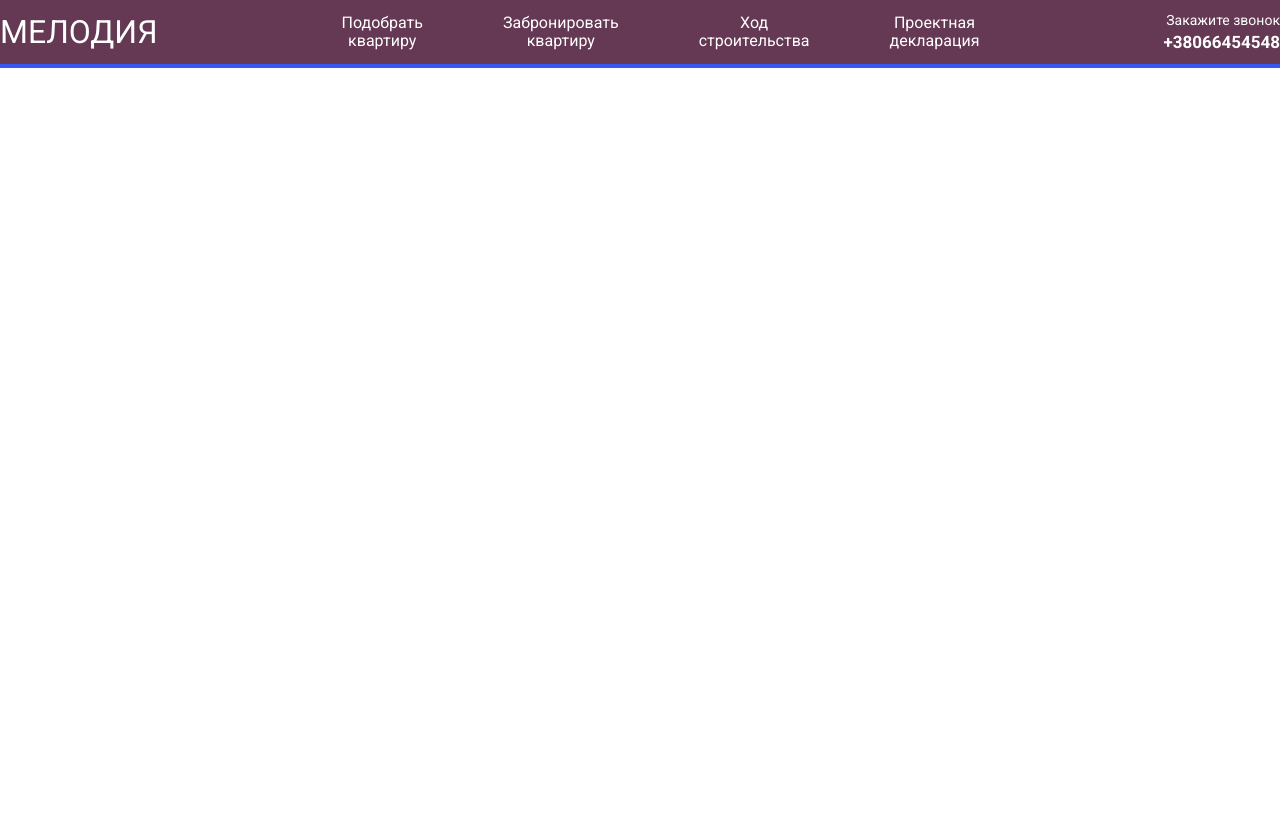
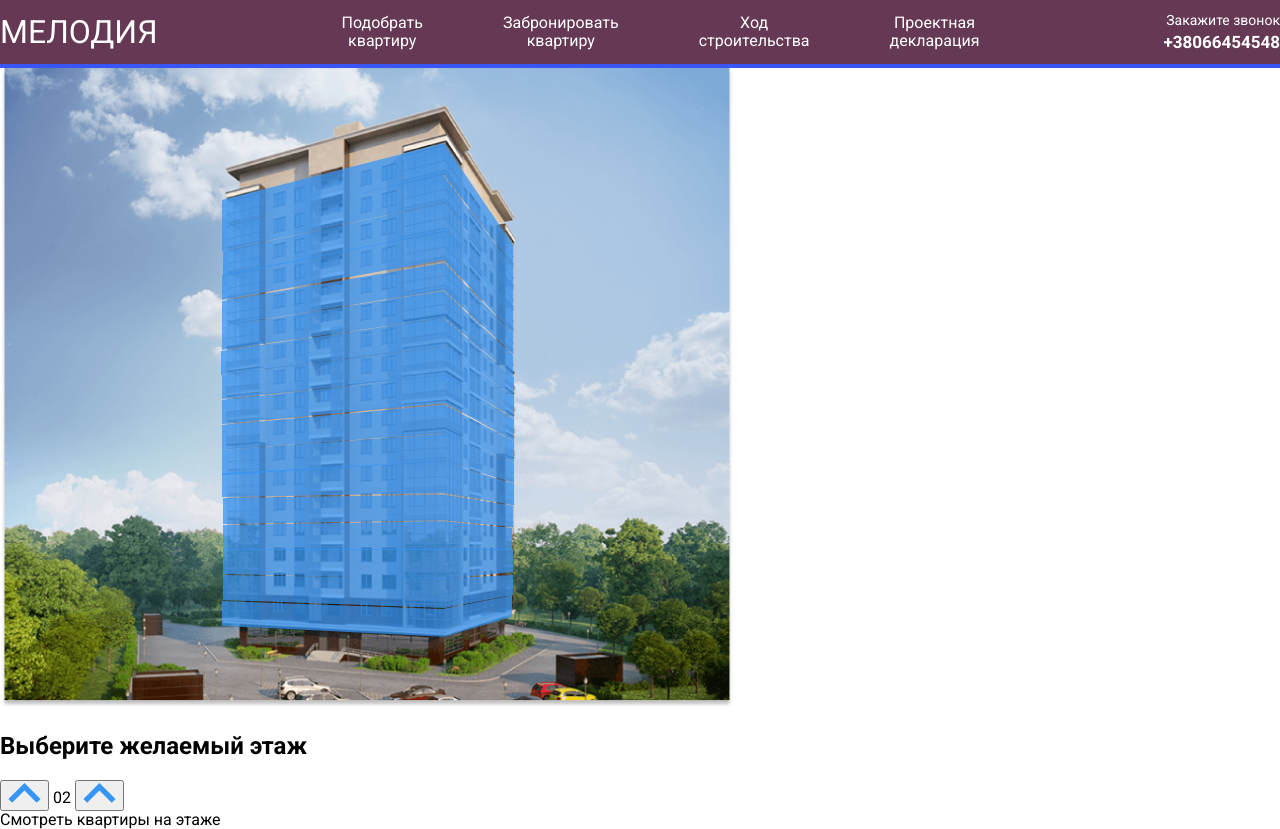
Before and after one commit to NezVit13/melody, a plain HTML site: page index.html in a window 1280 px wide. Before the commit the page ends 800 px from the top, so only its background shows below. Drawn offline with Linux system fonts and the light colour scheme.

Commit message:
Update index.html

```diff
--- a/index.html
+++ b/index.html
@@ -39,6 +39,47 @@
         </div>
         </div>
     </header>
+<main class="main">
+    <div class="main-image">
+        <svg class = "home-image" width="734" height="640" viewBox="0 0 734 640" fill="none" xmlns="http://www.w3.org/2000/svg" xmlns:xlink="http://www.w3.org/1999/xlink">
+            <rect width="734" height="640" fill="url(#pattern0)"/>
+            <defs>
+            <pattern id="pattern0" patternContentUnits="objectBoundingBox" width="1" height="1">
+            <use xlink:href="#image0" transform="translate(-0.00408719) scale(0.0013624 0.0015625)"/>
+            </pattern>
+            <image id="image0" width="740" height="640" xlink:href="img/home.png"/>
+            </defs>
+            <path d="M222 533L442.8 541L512 527.3V549L443.5 568.7L222 557.7V533Z" fill="#3595F6" fill-opacity="0.75"/>
+            <path d="M223 532V507L443.3 510.3L513 507V527L443.7 540L223 532Z" fill="#3595F6" fill-opacity="0.75"/>
+            <path d="M223 506V481H444H513V504L445 511L223 506Z" fill="#3595F6" fill-opacity="0.75"/>
+            <path d="M223 482V457L444.3 453.3L512 460V482H444" fill="#3595F6" fill-opacity="0.75"/>
+            <path d="M223 456V430L444.5 426.7L513 437.7V459L444 452.3L223 456Z" fill="#3595F6" fill-opacity="0.75"/>
+            <path d="M222 429V405.3L443 393L514 416V437.3L443 425L222 429Z" fill="#3595F6" fill-opacity="0.75"/>
+            <path d="M222 407V382L444.2 365.7L514 394.3V415L443.7 393.3L222 407Z" fill="#3595F6" fill-opacity="0.75"/>
+            <path d="M222 382V357L444.5 336.7L514 373.3V394L442 365.3L222 382Z" fill="#3595F6" fill-opacity="0.75"/>
+            <path d="M222 356V332L445 307.3L514 351.3V373L444.7 335L222 356Z" fill="#3595F6" fill-opacity="0.75"/>
+            <path d="M222 331V307L444.5 278.3L514 329.3V350L443.7 307.7L222 331Z" fill="#3595F6" fill-opacity="0.75"/>
+            <path d="M221 307V283L443.3 250L514 309.3V329L444 278.3L221 307Z" fill="#3595F6" fill-opacity="0.75"/>
+            <path d="M222 282V258L443.2 223L513 287V308L444.3 249.7L222 282Z" fill="#3595F6" fill-opacity="0.75"/>
+            <path d="M222 258V233L444.3 195L513 265.3V286L444 222L222 258Z" fill="#3595F6" fill-opacity="0.75"/>
+            <path d="M222 232V207L442.8 163.3L513 242.3V265L444 191.7L222 232Z" fill="#3595F6" fill-opacity="0.75"/>
+            <path d="M223 208V183L443 135L513 220V243L442.3 163.7L223 208Z" fill="#3595F6" fill-opacity="0.75"/>
+            <path d="M222 183V158L441.8 106L513 198.3V221L443.3 134.7L222 183Z" fill="#3595F6" fill-opacity="0.75"/>
+            <path d="M222 158V132L444 75.3L513 177V198L443.7 106.3L222 158Z" fill="#3595F6" fill-opacity="0.75"/>
+            </svg>
+    </div>
+    <div class="main-info">
+        <h2 class="main-title">Выберите желаемый этаж</h2>
+        <div class="counter-group">
+            <button class="counter-button counter-up"> <img src="img/arrow.svg" alt="" class="counter-arrow counter-arrow-up">
+            </button>
+            <span class="counter">02</span>
+            <button class="counter-button counter-down"> <img src="img/arrow.svg" alt="" class="counter-arrow counter-arrow-down">
+            </button>
+        </div>
+        <div class="button button-primary">Смотреть  квартиры на этаже</div>
+    </div>
+</main>
 
 </body>
 </html>
```
